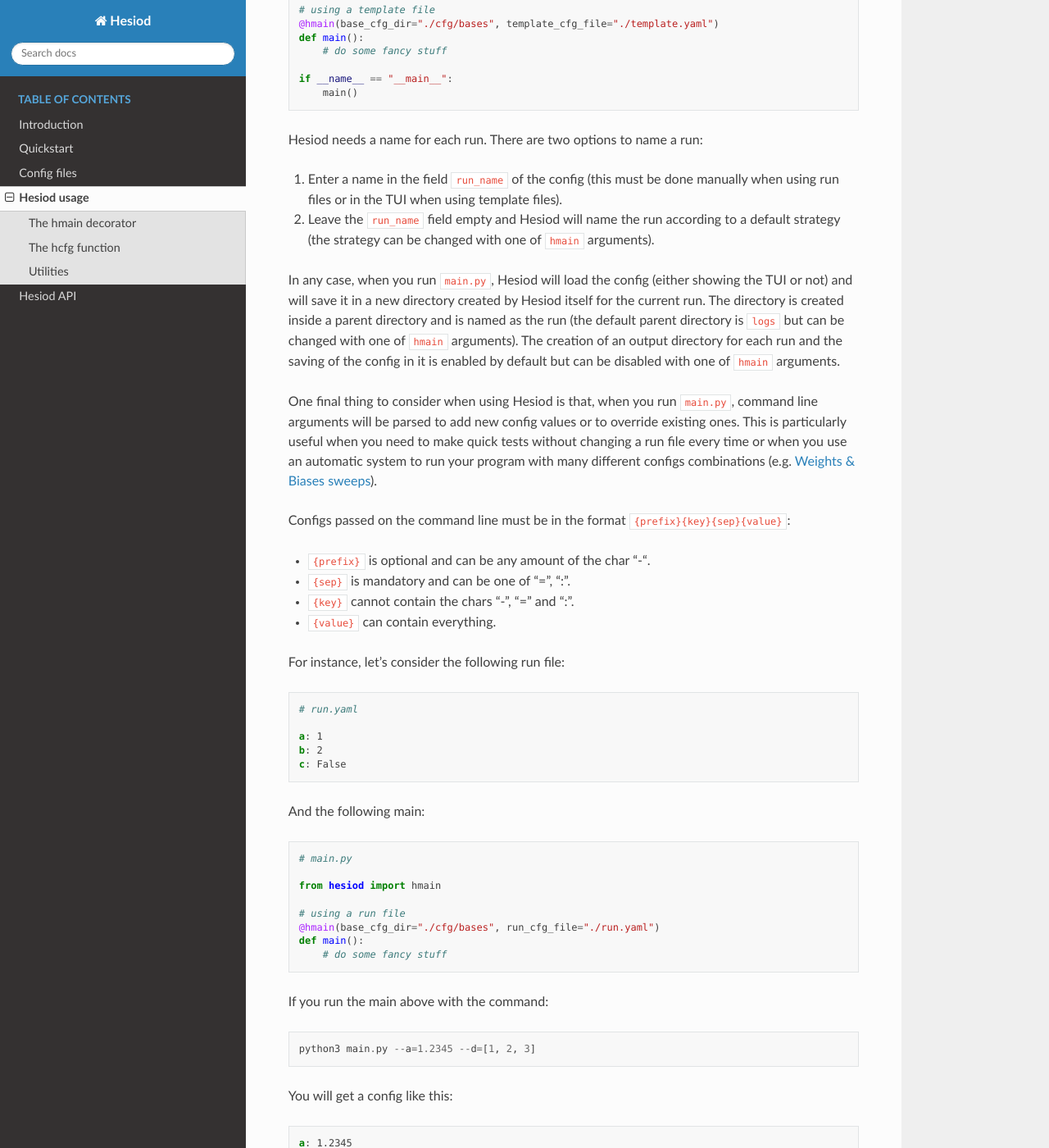
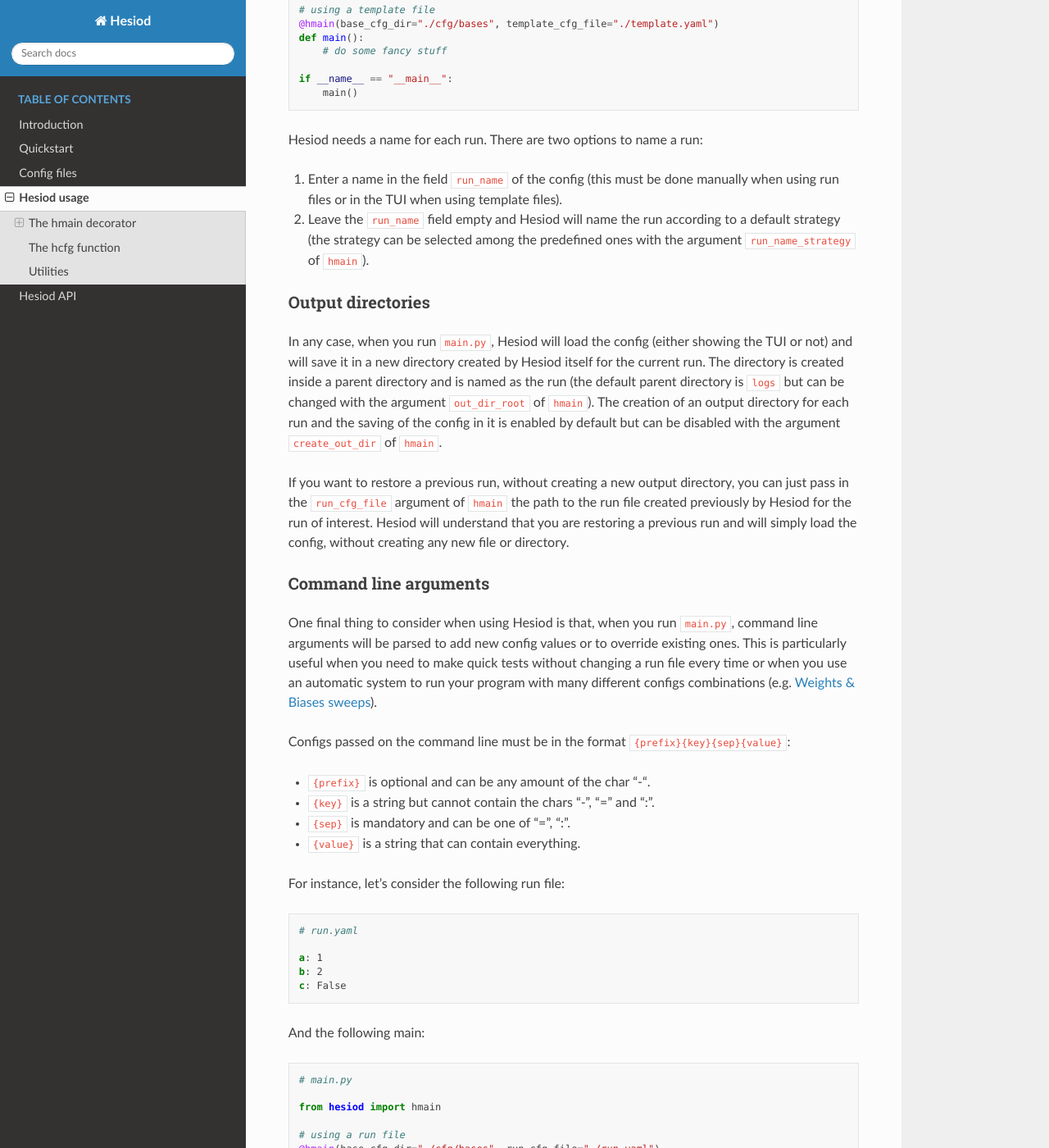
Before and after one commit to lykius/hesiod, a Sphinx documentation site: the page built from docs/source/usage.rst, in a window 1280 px wide and 1400 px high, scrolled down 837 px. Shown: the whole window at 82% size. Built offline with Sphinx 7.4.7 and the Read the Docs theme 2.0.0, drawn with Linux system fonts in a browser that asks for light colours; some of the changed text lies outside the part shown.

Commit message:
feat: improve docs

```diff
--- a/docs/source/index.rst
+++ b/docs/source/index.rst
@@ -1,3 +1,8 @@
+########
+Welcome!
+########
+
+
 .. image:: ../../images/hesiod.svg
     :width: 100%
 
--- a/docs/source/quickstart.rst
+++ b/docs/source/quickstart.rst
@@ -9,7 +9,9 @@
 ************
 
 Imagine that you write some python program where you need a dataset, a neural network
-and other parameters. Each run of your program will use a different dataset or a different
+and other parameters. Don't worry if you're not familiar with these terms, their just *entities*
+used in your program and you can adapt this example to many different scenarios. For the sake of our
+example, let's say that each run of your program will use a different dataset or a different
 network or different parameters. To achieve this, you can write a config file for each element
 and organize them in a hierarchy of directories, something like this::
 
--- a/docs/source/usage.rst
+++ b/docs/source/usage.rst
@@ -50,14 +50,26 @@
 1. Enter a name in the field ``run_name`` of the config (this must be done manually when using
    run files or in the TUI when using template files).
 2. Leave the ``run_name`` field empty and Hesiod will name the run according to a default strategy
-   (the strategy can be changed with one of ``hmain`` arguments).
+   (the strategy can be selected among the predefined ones with the argument ``run_name_strategy``
+   of ``hmain``).
+
+Output directories
+==================
 
 In any case, when you run ``main.py``, Hesiod will load the config (either showing the TUI or not)
 and will save it in a new directory created by Hesiod itself for the current run. The directory is
 created inside a parent directory and is named as the run (the default parent directory is ``logs``
-but can be changed with one of ``hmain`` arguments). The creation of an output directory for
-each run and the saving of the config in it is enabled by default but can be disabled with one of
-``hmain`` arguments.
+but can be changed with the argument ``out_dir_root`` of ``hmain``). The creation of an output
+directory for each run and the saving of the config in it is enabled by default but can be disabled
+with the argument ``create_out_dir`` of ``hmain``.
+
+If you want to restore a previous run, without creating a new output directory, you can just pass
+in the ``run_cfg_file`` argument of ``hmain`` the path to the run file created previously by Hesiod
+for the run of interest. Hesiod will understand that you are restoring a previous run and will simply
+load the config, without creating any new file or directory.
+
+Command line arguments
+======================
 
 One final thing to consider when using Hesiod is that, when you run ``main.py``, command line
 arguments will be parsed to add new config values or to override existing ones. This is particularly
@@ -68,9 +80,9 @@
 Configs passed on the command line must be in the format ``{prefix}{key}{sep}{value}``:
 
 * ``{prefix}`` is optional and can be any amount of the char "-".
+* ``{key}`` is a string but cannot contain the chars "-", "=" and ":".
 * ``{sep}`` is mandatory and can be one of "=", ":".
-* ``{key}`` cannot contain the chars "-", "=" and ":".
-* ``{value}`` can contain everything.
+* ``{value}`` is a string that can contain everything.
 
 For instance, let's consider the following run file:
 
@@ -108,8 +120,8 @@
     c: False
     d: [1, 2, 3]
 
-As usual, if you need to disable the parsing of command line arguments, you can do it
-with one of ``hmain`` arguments.
+If you need to disable the parsing of command line arguments, you can do it with the argument
+``parse_cmd_line`` of ``hmain``.
 
 More details on ``hmain`` can be found :ref:`here <api>`.
 
@@ -117,8 +129,8 @@
 The hcfg function
 *****************
 
-So far, we have discussed how to connect Hesiod with your program, in order to allow it to load
-properly the config. But how it is possibile to access the config loaded by Hesiod? The answer is the
+So far we have discussed how to connect Hesiod with your program, in order to allow it to load
+properly the config. But how is it possibile to access the config loaded by Hesiod? The answer is the
 function ``hcfg``, which allows you to get a value from your config **anywhere** in the code, without
 passing around the whole config to every function and object.
 
@@ -200,4 +212,4 @@
     * - ``get_run_name()``
       - Returns the name of the current run.
 
-See :ref:`here <api>` for additional details.
+See :ref:`the API documentation <api>` for additional details.
```
Also changed, not shown: other parts of docs/source/quickstart.rst (+1 -1 lines), other parts of docs/source/usage.rst (+3 -3 lines), docs/source/config.rst (+12 -11 lines), 1 other file.
